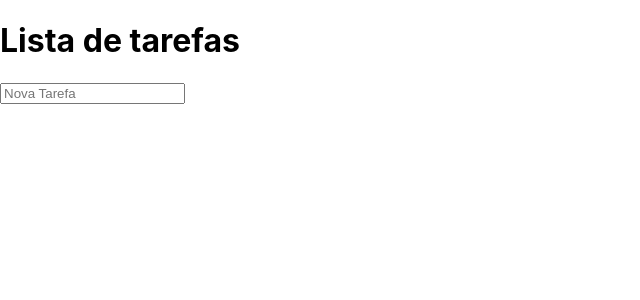
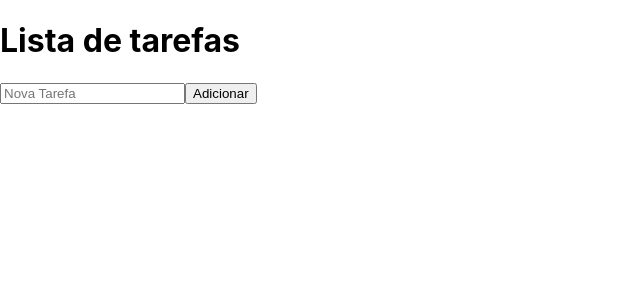
Before and after one commit to ThalysonOliveira/TodoList, a React (Create React App) app: page / in a window 1280 px wide. Shown: the top 300 px of the page, without its empty margins (0-640 px from the left). Built offline with nearby package versions, Linux system fonts and the light colour scheme.

Commit message:
Criado um butão e corrigido erro ded syntax

```diff
--- a/src/components/TodoList/index.js
+++ b/src/components/TodoList/index.js
@@ -11,12 +11,13 @@ export default class TodoList extends Component {
     render() {
         return (
             <div>
-                <form>
+                <form onSubmit={this.addItem}>
                     <input type="text"
                             placeholder="Nova Tarefa"
                             value={this.state.tarefa}
-                            onChange={(e)=>this.setState({tarefa:e.targert.value})}
+                            onChange={(e)=>this.setState({tarefa:e.target.value})}
                             ref={(event)=>this._tarefaInput = event}/>
+                    <button type="submit">Adicionar</button>
                 </form>
             </div>
         )
```
